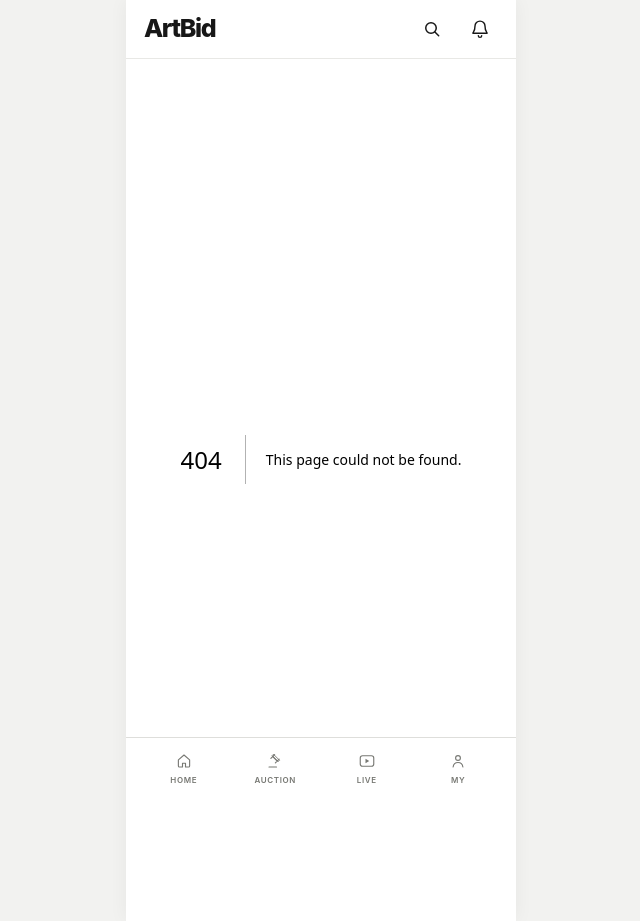
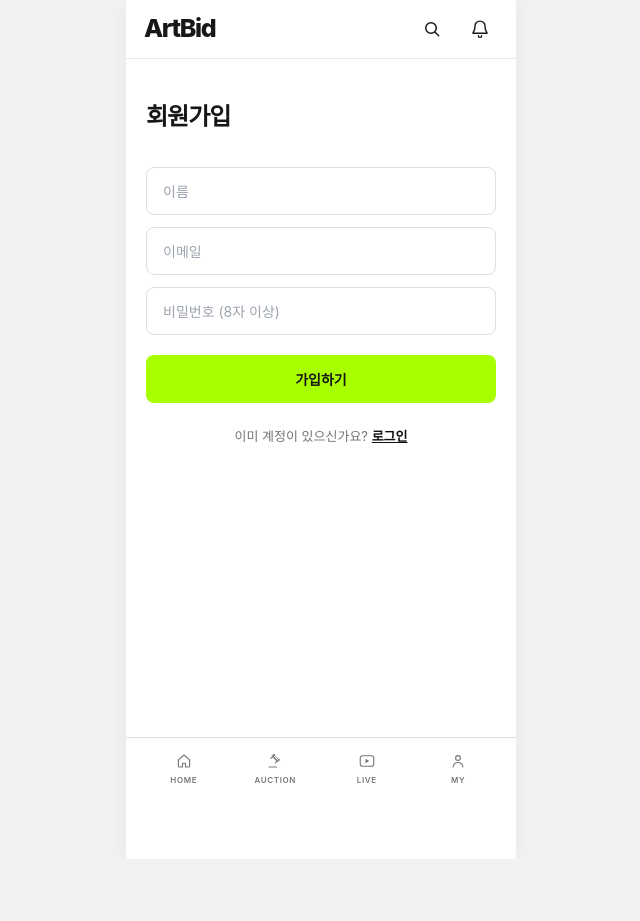
Before and after one commit to 2026-F/frontend, a Next.js app in the folder frontend/: page /signup in a window 1280 px wide. Before the commit this address had no page. Shown: the whole page, without its empty margins (319-959 px from the left). After the commit the page ends 859 px from the top, so only its background shows below. Built offline with nearby package versions, Linux system fonts and the light colour scheme; no server answers; a web font is replaced by a local one.

Commit message:
feat: 회원가입 페이지 추가 (/signup)

```diff
--- /dev/null
+++ b/frontend/src/app/signup/page.tsx
@@ -0,0 +1,100 @@
+"use client";
+
+import { useState } from "react";
+import Link from "next/link";
+import { useRouter } from "next/navigation";
+import { errorMessage, login, signUp } from "@/lib/api";
+import { useAuth } from "@/lib/auth";
+
+// 주소: /signup
+export default function SignUpPage() {
+  const router = useRouter();
+  const setAuth = useAuth((s) => s.setAuth);
+
+  const [name, setName] = useState("");
+  const [email, setEmail] = useState("");
+  const [password, setPassword] = useState("");
+  const [error, setError] = useState<string | null>(null);
+  const [loading, setLoading] = useState(false);
+
+  const handleSubmit = async (e: React.FormEvent) => {
+    e.preventDefault();
+    setError(null);
+
+    // 백엔드 SignUpRequest는 비밀번호를 8~64자로 검사하는데,
+    // 검사에 걸리면 친절한 메시지 대신 500 에러가 와버림.
+    // 그래서 요청 보내기 전에 프론트에서 먼저 같은 규칙으로 검사
+    if (password.length < 8 || password.length > 64) {
+      setError("비밀번호는 8~64자로 입력해 주세요.");
+      return; // 요청을 보내지 않고 여기서 끝
+    }
+
+    setLoading(true);
+    try {
+      // 1) 회원가입 → 가입된 회원 정보(이름 포함)를 돌려받음
+      const member = await signUp(email, password, name);
+
+      // 2) 회원가입 API는 토큰을 안 주니까, 방금 입력한 정보로 바로 로그인
+      //    → 사용자가 가입 후 로그인 화면에서 또 입력할 필요가 없음
+      const { accessToken } = await login(email, password);
+
+      // 3) 이름은 1)에서 이미 받았으니 회원 조회 없이 바로 로그인 상태 저장
+      setAuth(accessToken, member);
+
+      router.push("/mypage");
+    } catch (err) {
+      // 이미 가입된 이메일이면 "이미 가입된 이메일입니다: ..." 문구가 그대로 표시됨
+      setError(errorMessage(err, "회원가입에 실패했습니다. 잠시 후 다시 시도해 주세요."));
+    } finally {
+      setLoading(false);
+    }
+  };
+
+  // 입력창 세 개가 같은 스타일이라 변수로 빼서 재사용
+  const inputClass =
+    "h-12 rounded-[8px] border border-[#dfe0da] px-4 text-[14px] outline-none focus:border-[#111111]";
+
+  return (
+    <div className="px-5 pb-12 pt-10 text-[#171717]">
+      <h1 className="text-[24px] font-extrabold tracking-[-0.04em]">회원가입</h1>
+
+      <form onSubmit={handleSubmit} className="mt-8 flex flex-col gap-3">
+        {/* 백엔드에서 name, email, password 모두 @NotBlank(필수)라 전부 required */}
+        <input required placeholder="이름" value={name} onChange={(e) => setName(e.target.value)} className={inputClass} />
+        <input
+          type="email"
+          required
+          placeholder="이메일"
+          value={email}
+          onChange={(e) => setEmail(e.target.value)}
+          className={inputClass}
+        />
+        <input
+          type="password"
+          required
+          placeholder="비밀번호 (8자 이상)"
+          value={password}
+          onChange={(e) => setPassword(e.target.value)}
+          className={inputClass}
+        />
+
+        {error && <p className="text-[12px] text-[#ff4e44]">{error}</p>}
+
+        <button
+          type="submit"
+          disabled={loading}
+          className="mt-2 h-12 rounded-[8px] bg-[#a8ff00] text-[14px] font-extrabold disabled:opacity-50"
+        >
+          {loading ? "가입 중..." : "가입하기"}
+        </button>
+      </form>
+
+      <p className="mt-6 text-center text-[13px] text-[#73756f]">
+        이미 계정이 있으신가요?{" "}
+        <Link href="/login" className="font-bold text-[#111111] underline">
+          로그인
+        </Link>
+      </p>
+    </div>
+  );
+}
```
